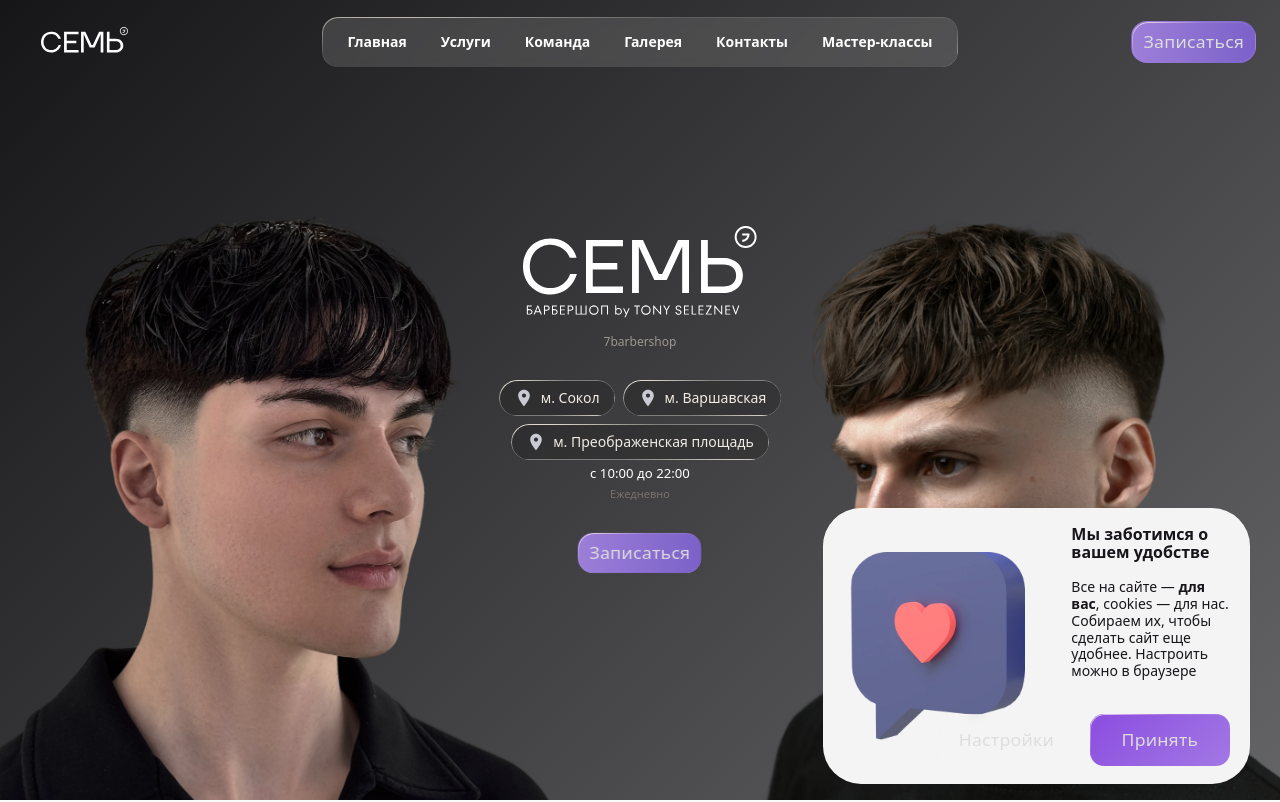
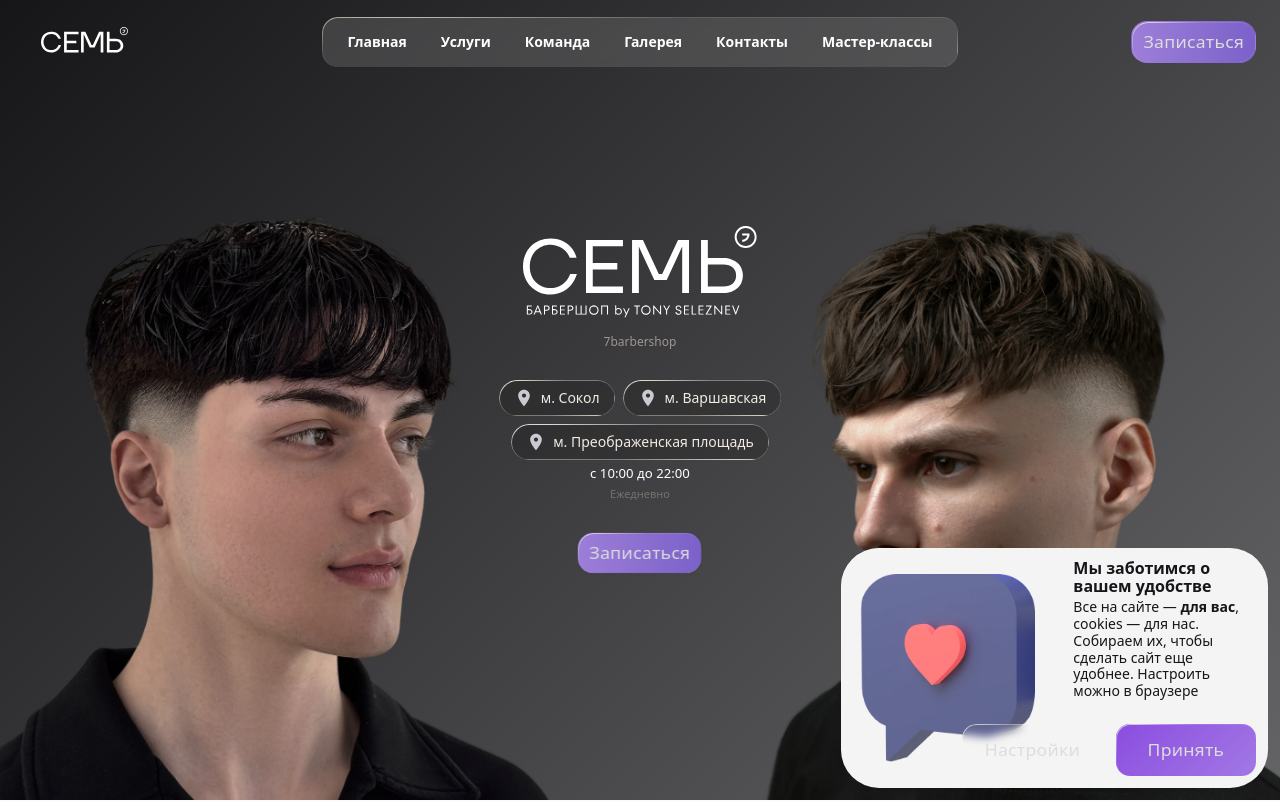
Before and after one commit to artemWu/seven, a Next.js app: page / in a window 1280 px wide. Shown: the top 802 px of the page. Built offline with nearby package versions, Linux system fonts and the light colour scheme.

Commit message:
style: align cookie popup spacing

```diff
--- a/app/globals.css
+++ b/app/globals.css
@@ -269,8 +269,8 @@ button:active {
 .cookie-popup {
   position: fixed;
   z-index: 1000;
-  right: 30px;
-  bottom: 16px;
+  right: 12px;
+  bottom: 12px;
   left: auto;
   width: 33.333vw;
   min-width: 420px;
@@ -278,8 +278,8 @@ button:active {
   display: grid;
   grid-template-columns: 196px minmax(0, 1fr);
   align-items: center;
-  gap: 32px;
-  padding: 18px 20px;
+  gap: 24px;
+  padding: 12px;
   border: 0;
   border-radius: 38px;
   corner-shape: round;
@@ -335,6 +335,9 @@ button:active {
   min-width: 0;
   width: auto;
   text-align: left;
+  display: flex;
+  flex-direction: column;
+  align-self: stretch;
 }
 
 .cookie-popup__image {
@@ -358,7 +361,7 @@ button:active {
 
 .cookie-popup__text {
   max-width: 780px;
-  margin-top: 18px;
+  margin-top: 4px;
   color: #17151a;
   font-size: 14px;
   line-height: 1.2;
@@ -372,7 +375,7 @@ button:active {
   align-items: center;
   justify-content: flex-end;
   gap: 14px;
-  margin-top: 34px;
+  margin-top: 24px;
 }
 
 .cookie-popup__settings,
```
